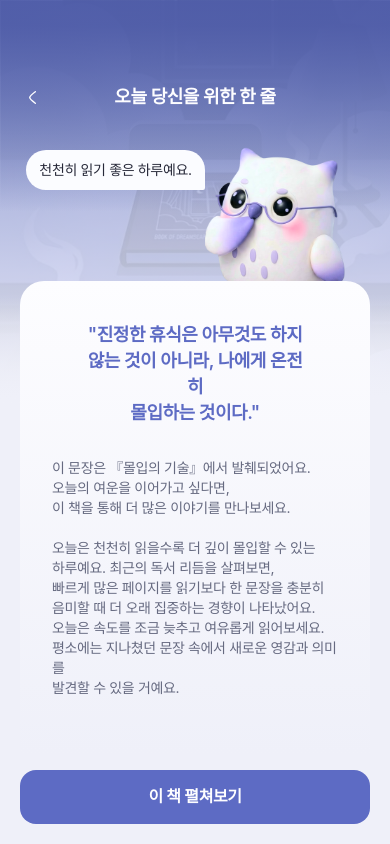
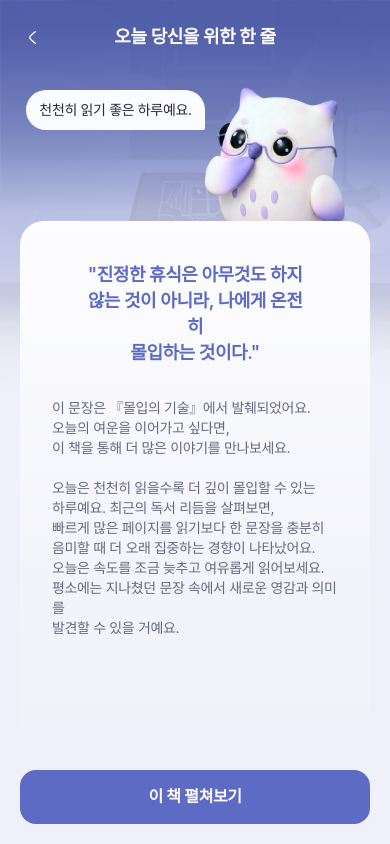
Before and after one commit to HSU-Likelion-O-lion/FE, a React (Vite) app: page /mate/capsule in a window 390 px wide. Built offline with nearby package versions, Linux system fonts and the light colour scheme; a web font is replaced by a local one.

Commit message:
🚑: 모바일 화면 마진 개선

```diff
--- a/src/pages/CapsulePage.tsx
+++ b/src/pages/CapsulePage.tsx
@@ -38,7 +38,7 @@ export default function CapsulePage() {
       </div>
 
       {/* 상단 헤더 */}
-      <header className="relative z-10 flex items-center px-5 pt-[84px]">
+      <header className="relative z-10 flex items-center px-5 pt-[24px]">
         <button
           type="button"
           aria-label="뒤로가기"
--- a/src/pages/MatePage.tsx
+++ b/src/pages/MatePage.tsx
@@ -57,7 +57,7 @@ export default function MatePage({ books = MOCK_BOOKS }: MatePageProps) {
 
   return (
     <main className="relative mx-auto flex min-h-dvh w-full max-w-[393px] flex-col bg-white pb-[97px]">
-      <header className="flex items-center gap-3 px-5 pt-[84px]">
+      <header className="flex items-center gap-3 px-5 pt-[23px]">
         <h1 className="min-w-0 flex-1 text-h2 text-gray-900">
           이번 주 독서 기록
         </h1>
```
